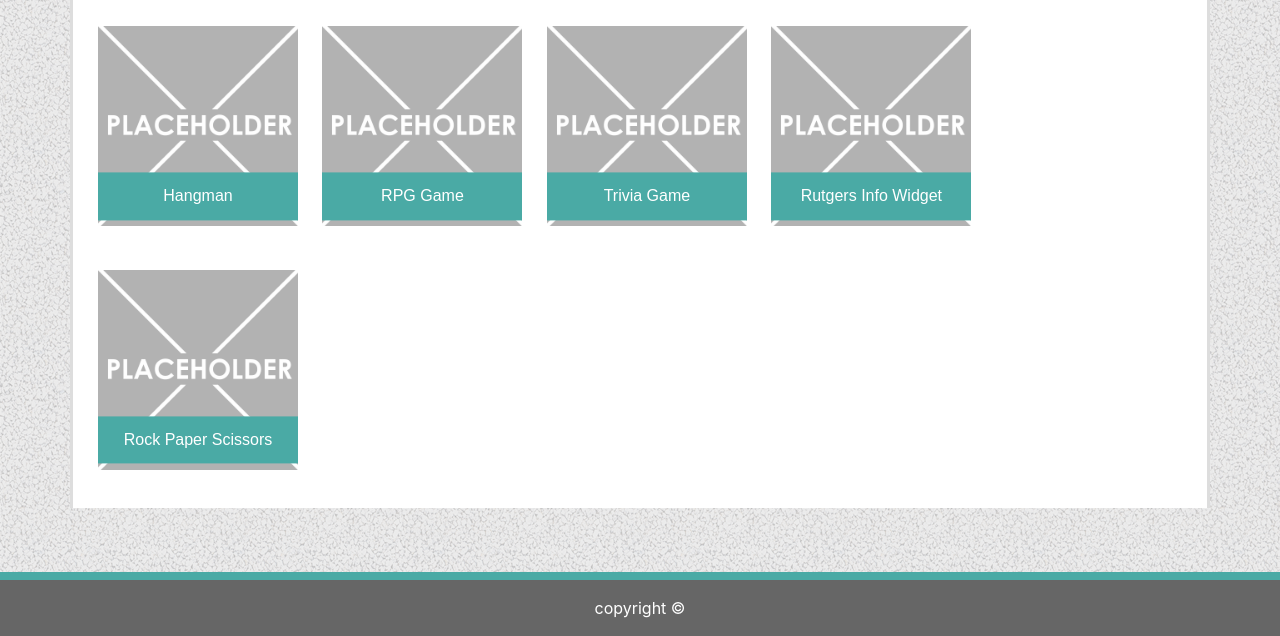
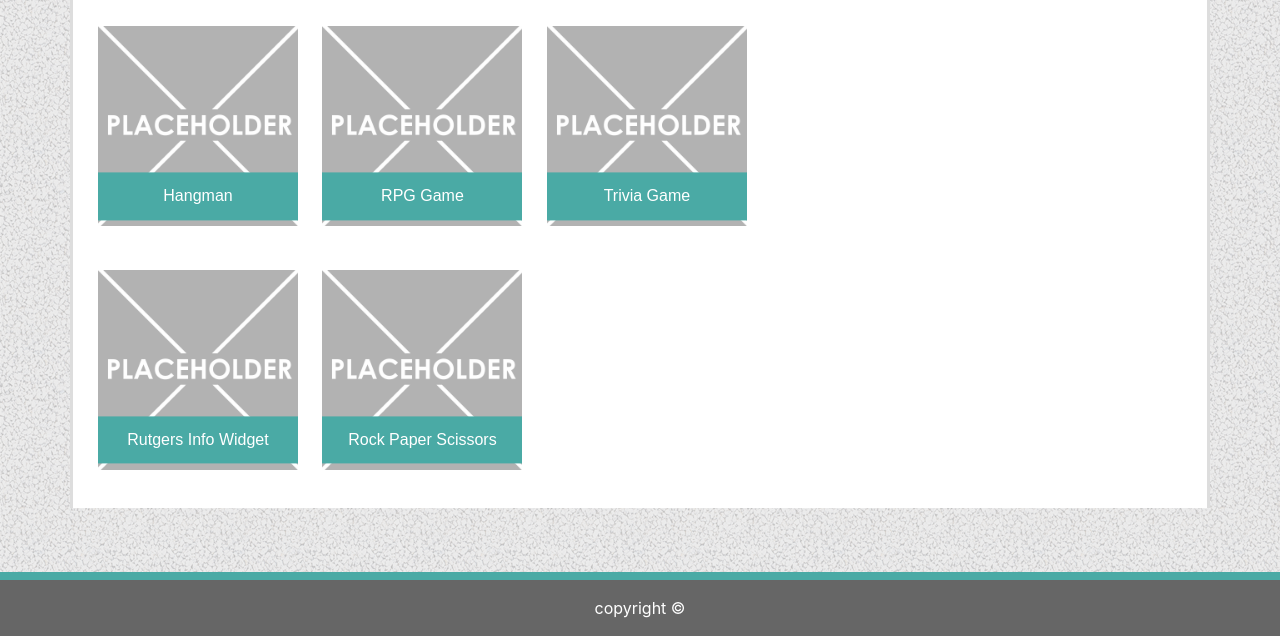
Before and after one commit to Argent-T/Homework-2, a plain HTML site: page portfolio.html in a window 1280 px wide. Shown: the part 164-800 px from the top of the page. Drawn offline with nearby package versions, Linux system fonts and the light colour scheme.

Commit message:
portfolio formatting

```diff
--- a/portfolio.html
+++ b/portfolio.html
@@ -44,6 +44,7 @@
             </div>
         </div>
     </nav>
+    <!-- main body -->
     <main role="main" class="flex-shrink-0">
         <div class="container mt-4 mb-4 main">
             <div class="row">
@@ -53,6 +54,8 @@
             </div>
             <div class="row">
                 <div class="col-md-12 content">
+                    <div class = "row">
+                            <div class="col-md-8">
                     <div class='img-holder'>
                         <img src="assets\images\placeholder.png" alt="Hangman">
                         <p>Hangman</p>
@@ -75,11 +78,14 @@
                     </div>
                 </div>
             </div>
+                </div>
+            </div>
 
 
 
         </div>
     </main>
+    <!-- footer -->
 
     <footer class="footer mt-auto py-3">
         <div class="container">
```
